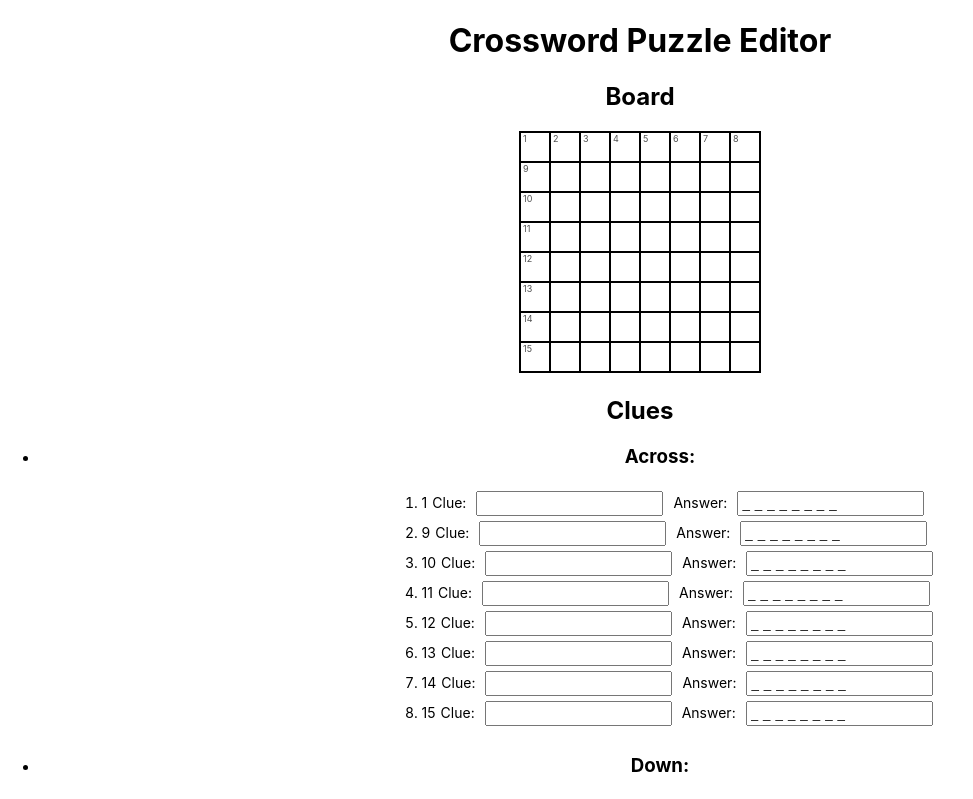
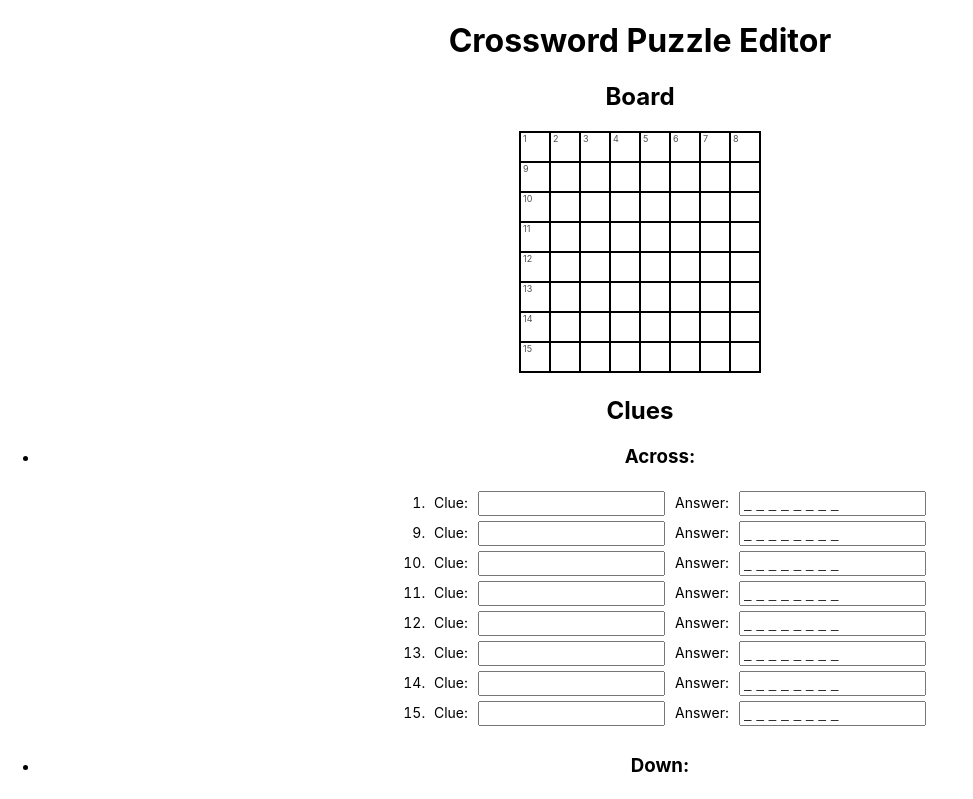
Before and after one commit to patrickweaver/crossword, a React (Create React App) app: page / in a window 1280 px wide. Shown: the top 799 px of the page, without its empty margins (0-973 px from the left). Built offline with nearby package versions, Linux system fonts and the light colour scheme.

Commit message:
set list numbers correctly

```diff
--- a/src/Clues.tsx
+++ b/src/Clues.tsx
@@ -17,8 +17,7 @@ function Clues(props: cluesProps): JSX.Element {
         {clueAnswers.map((item: clueAnswer, index: number) => {
           const clueNumber = index + 1;
           return (
-            <li key={index}>
-              <span>{item.number}</span>
+            <li key={index} value={item.number}>
               <label>Clue:</label>
               <input
                 value={item.clue}
```
